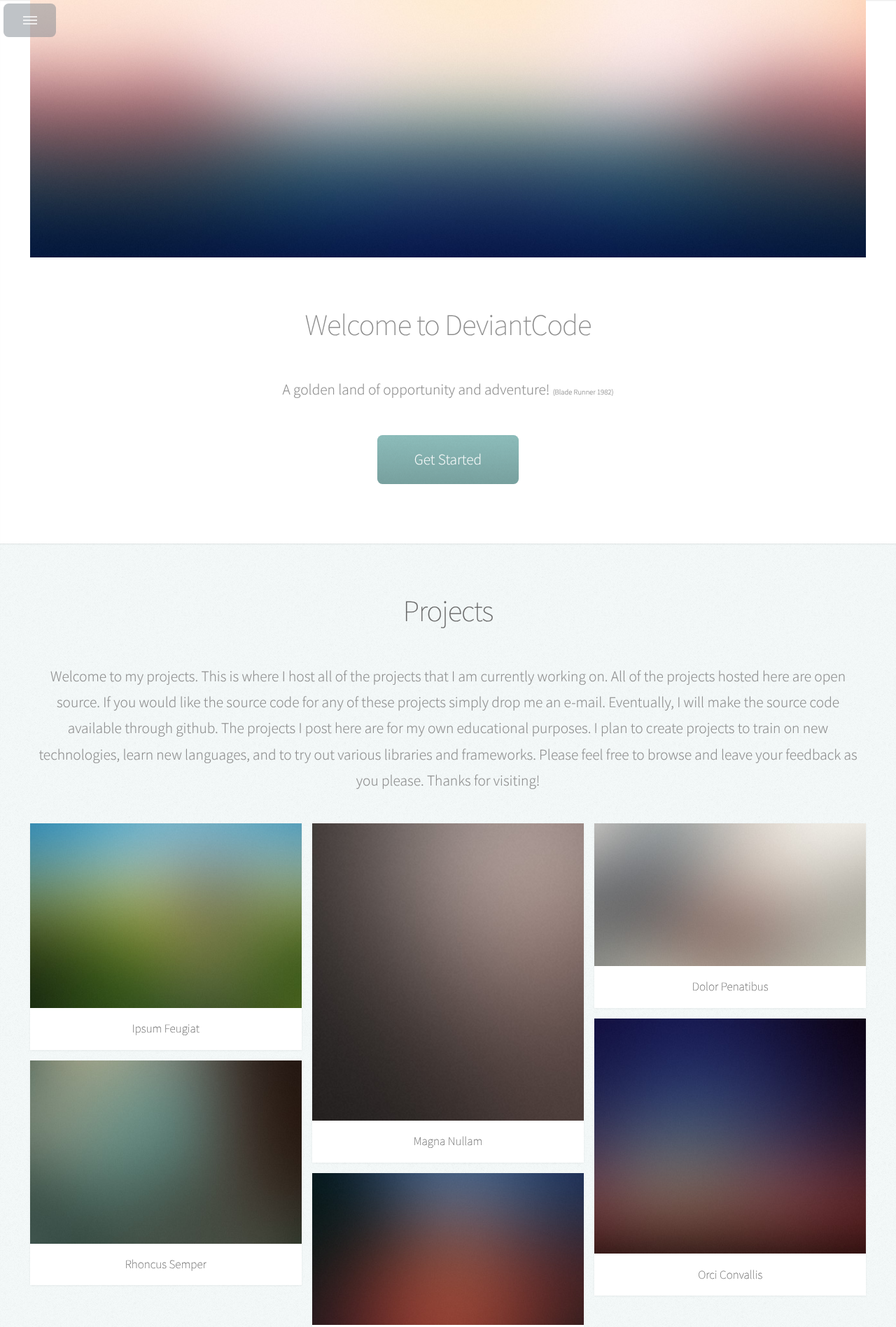
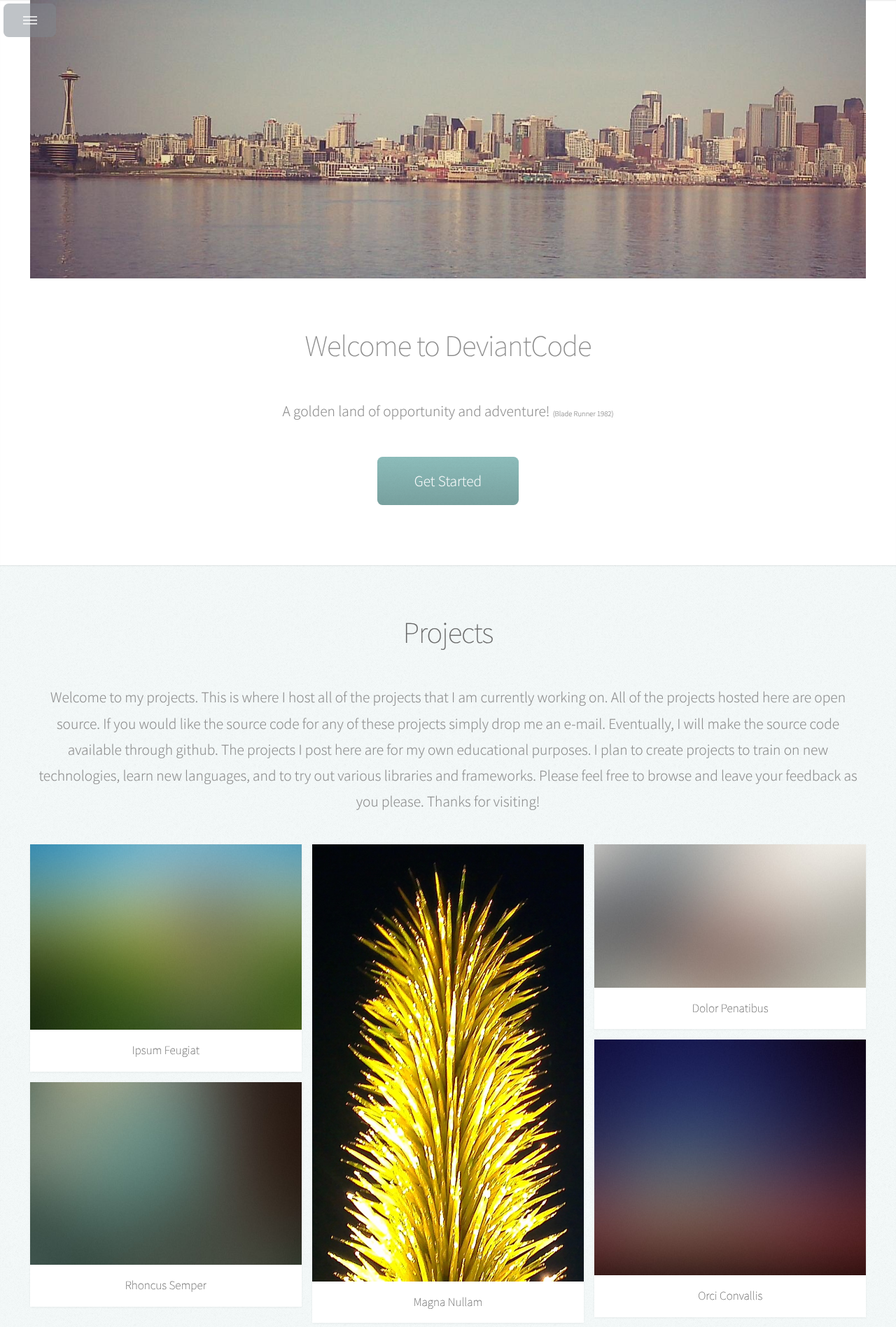
Before and after one commit to deviantcodes/prologue, a plain HTML site: page index.html in a window 1280 px wide. Shown: the top 1897 px of the page at 70% size. Drawn offline with Linux system fonts and the light colour scheme.

Commit message:
Initial add of some images to liven up the page

```diff
--- a/index.html
+++ b/index.html
@@ -84,7 +84,7 @@
 					<section id="top" class="one">
 						<div class="container">
 
-							<a href="http://ineedchemicalx.deviantart.com/art/Moonscape-381829905" class="image featured"><img src="images/pic01.jpg" alt="" /></a>
+							<a href="/prologue/" class="image featured"><img src="images/1500x500.jpeg" alt="" /></a>
 
 							<header>
 								<h2 class="alt">Welcome to DeviantCode</h2>
@@ -132,7 +132,7 @@
 								</div>
 								<div class="4u">
 									<article class="item">
-										<a href="http://ineedchemicalx.deviantart.com/art/You-really-got-me-345249340" class="image full"><img src="images/pic04.jpg" alt="" /></a>
+										<a href="#" class="image full"><img src="images/chihuly.jpg" alt="" /></a>
 										<header>
 											<h3>Magna Nullam</h3>
 										</header>
```
Also changed, not shown: images/1500x500.jpeg (added), images/chihuly.jpg (added).
